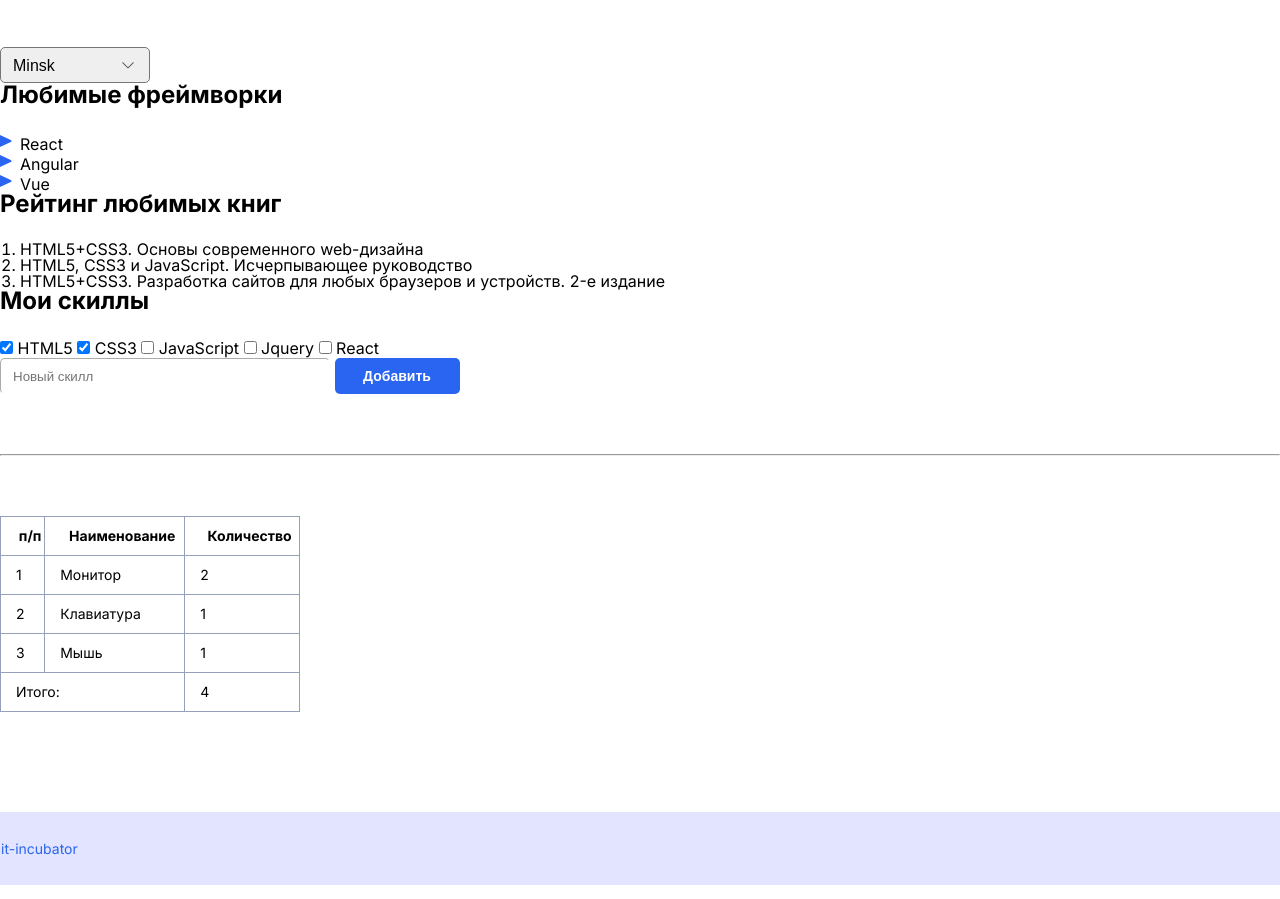
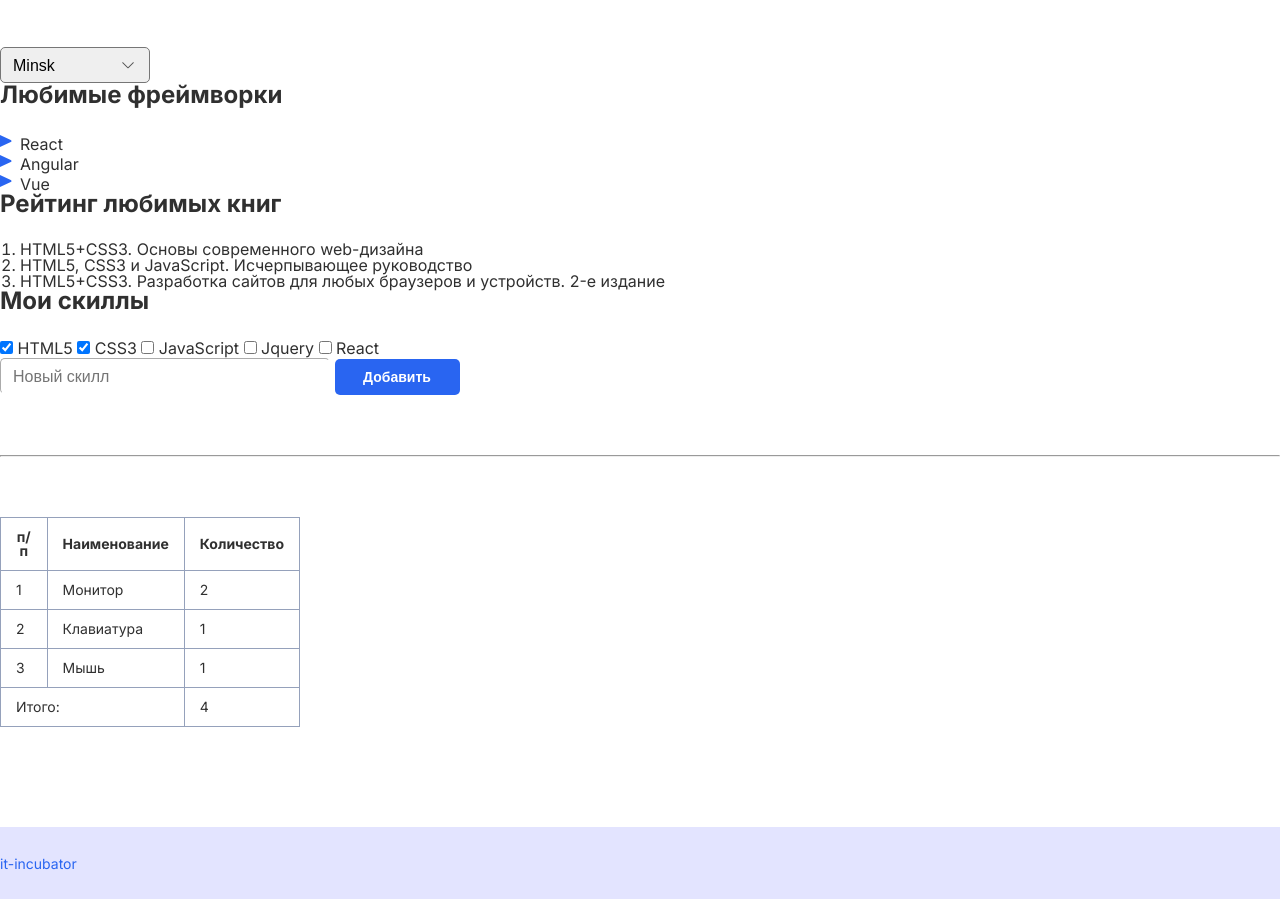
Before and after one commit to lankut/HTML_CSS_2W, a plain HTML site: page index.html in a window 1280 px wide. Shown: the part 920-1819 px from the top of the page. Drawn offline with Linux system fonts and the light colour scheme.

Commit message:
html_css_2w 1.2

```diff
--- a/style.css
+++ b/style.css
@@ -7,7 +7,7 @@
 
 body {
     font-family: "Inter", sans-serif;
-    /* color:#303030 */
+    color:#303030
 }
 
 header {
@@ -96,7 +96,8 @@ select {
 
 .frameworks-list {
     list-style-image: url(./asset/images/solar_map-arrow-up-bold.svg);
-    padding-left: 20px;
+    padding: 0 20px;
+    /* padding-left: 20px; */
     /* font-family: Inter; */
     font-weight: 400;
     font-size: 16px;
@@ -111,7 +112,8 @@ select {
     font-size: 16px;
     line-height: 100%;
     letter-spacing: 0%;
-    padding-left: 20px;
+    padding: 0 20px;
+    /* padding-left: 20px; */
     /* Стили для нумерованного списка во второй секции */
 }
 
@@ -125,6 +127,7 @@ select {
 }
 
 .text-field {
+    font-size: 16px;
     width: 330px;
     height: 36px;
     border-width: 1px;
@@ -155,6 +158,7 @@ select {
 }
 
 table {
+    font-size: 16px;
     width: 300px;
     height: 196px;
     border-style: none;
@@ -171,13 +175,13 @@ td {
     line-height: 100%;
     letter-spacing: 0px;
     /* text-align: center; */
-    padding: 11px 0 12px 15px;
+    padding: 12px 15px;
     /* Стили для ячеек таблицы */
 }
 
 footer {
     background-color: #A3A7FF4D;
-    padding: 26px 0 27px 1px;
+    padding: 26px 0;
     /* Стили для футера */
 }
 
```
